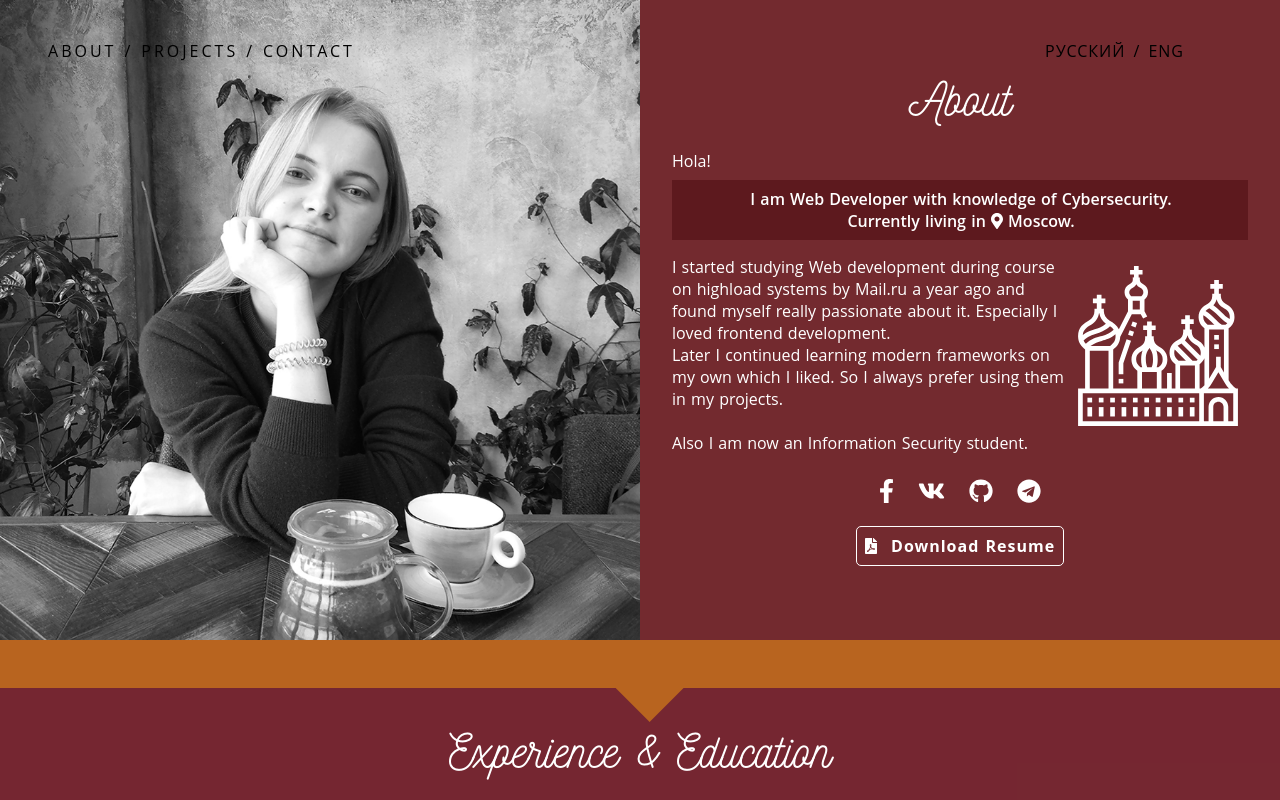
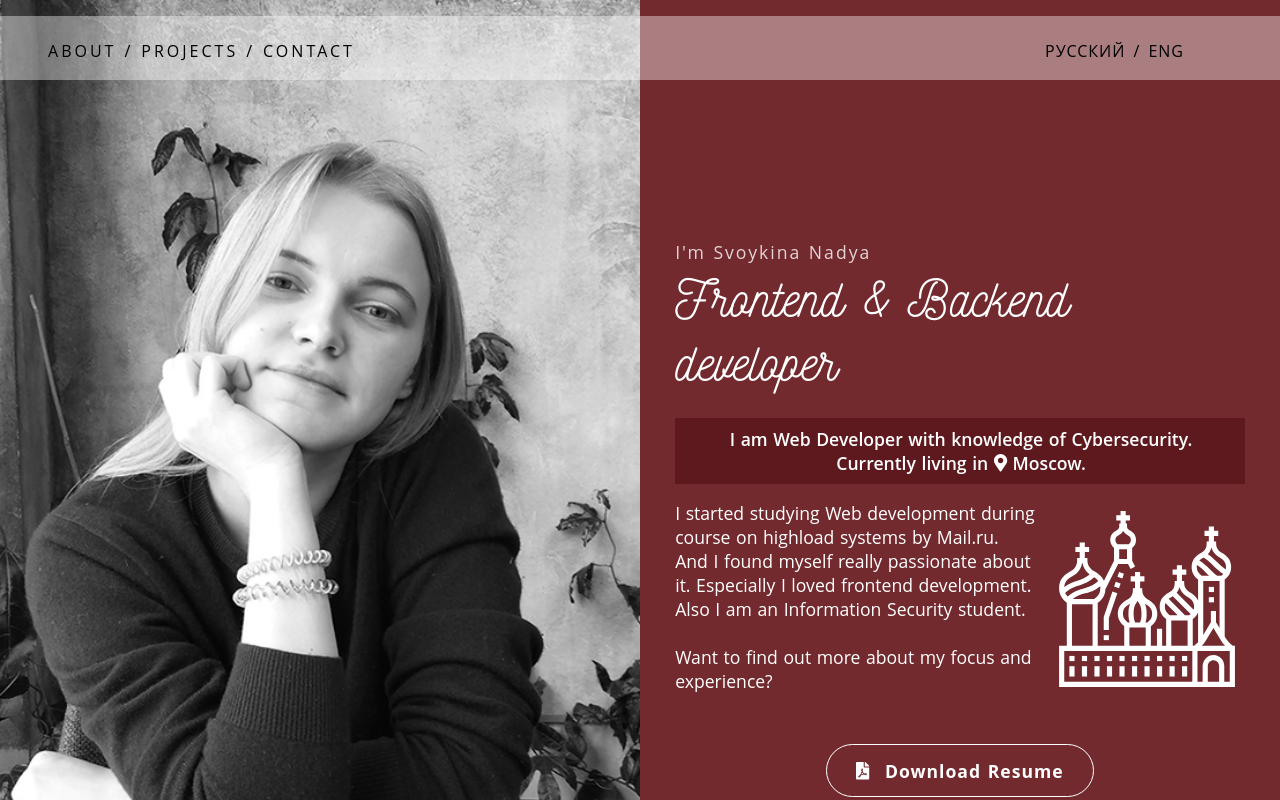
Before and after one commit to couatl/couatl.github.io, a Nuxt app: page /about in a window 1280 px wide. Shown: the top 800 px of the page. Built offline with nearby package versions, Linux system fonts and the light colour scheme.

Commit message:
changed profile styles

```diff
--- a/components/ProfileSection.vue
+++ b/components/ProfileSection.vue
@@ -1,11 +1,12 @@
 <template>
   <section id="about" class="profile">
+    <div class="navbar__background"></div>
     <div class="profile__photo"/>
     <div class="profile__info">
-      <div class="profile__title">About</div>
+      <div class="profile__name">I'm Svoykina Nadya</div>
+      <div class="profile__title">Frontend & Backend <br/> developer</div>
 
       <div class="profile__info_text">
-        <div style="font-weight: normal">Hola!</div>
         <div
           style="margin-bottom: 1em; margin-bottom: 1em; background-color: #5d191e; padding-left: 2px; padding-top: 0.5em; padding-bottom: 0.5em; text-align: center;">
           I am Web Developer with knowledge of Cybersecurity. <br/> Currently living in
@@ -15,34 +16,19 @@
         <div style="font-weight: normal">
           <cathedral-icon class="profile__cathedral-icon"/>
 
-          I started studying Web development during course on highload systems by Mail.ru a year ago and found myself
-          really passionate about it.
+          I started studying Web development during course on highload systems by Mail.ru.
+          <br/>
+          And I found myself really passionate about it.
           Especially I loved frontend development.
-          <br/> Later I continued learning modern frameworks on my own which I liked. So I always prefer using them in
-          my projects.
+          <br/>
+          Also I am an Information Security student.
           <br/>
           <br/>
-          Also I am now an Information Security student.
+          Want to find out more about my focus and experience?
         </div>
       </div>
 
       <div class="profile__info_buttons">
-        <!--Социальные сети!-->
-        <div class="social-icons">
-          <a href="https://www.facebook.com/nadia.svoykina">
-            <font-awesome-icon :icon="['fab', 'facebook-f']"/>
-          </a>
-          <a href="https://vk.com/po_dushka">
-            <font-awesome-icon :icon="['fab', 'vk']"/>
-          </a>
-          <a href="https://github.com/couatl">
-            <font-awesome-icon :icon="['fab', 'github']"/>
-          </a>
-          <a href="https://t.me/couatl">
-            <font-awesome-icon :icon="['fab', 'telegram']"/>
-          </a>
-        </div>
-
         <div class="download-button">
           <a href="svoykina_ru.pdf">
             <font-awesome-icon style="margin-right: 0.5em" icon="file-pdf"/>
@@ -72,19 +58,22 @@
     display: flex;
     background-color: #732a2f;
     color: white;
-    padding: 0;
+    /*padding: 1em;*/
+    /*padding-top: 5em;*/
+    min-height: 65em;
+    height: 100vh;
+    /*box-shadow: inset 0 0 0 1em #ffffff;*/
   }
 
   .profile__title {
     font-family: Nickainley, sans-serif;
-    text-align: center;
+    text-align: left;
     margin-bottom: 0.5em;
     font-size: 3em;
   }
 
   .profile__photo {
     width: 50%;
-    min-height: 40em;
     background: url('../static/profile-photo.png') no-repeat center center;
     background-size: cover;
   }
@@ -93,6 +82,7 @@
     margin: auto;
     padding: 2em;
     width: 50%;
+    font-size: 1.1em;
   }
 
   .profile__info_text {
@@ -111,21 +101,10 @@
     margin: 10px;
   }
 
-  .social-icons {
-    display: flex;
-    justify-content: center;
-    font-size: 1.5em;
-  }
-
-  .social-icons a {
-    color: white;
-    margin: 0.5em;
-  }
-
   .download-button {
-    margin: 1em;
     text-align: center;
     font-weight: bold;
+    margin: 3em 1em 1em;
   }
 
   .download-button a:hover {
@@ -134,21 +113,25 @@
   }
 
   .download-button a {
-    padding: 0.5em;
-    letter-spacing: 1px;
-    border-radius: 5px;
+    transition: all 0.3s;
     border: solid 1px white;
     color: white;
-    transition: all 0.3s;
+    padding: .85rem 1.85rem;
+    font-weight: 700;
+    letter-spacing: 1px;
+    text-decoration: none;
+    border-radius: 5rem;
+    cursor: pointer;
   }
 
   .download-button a i {
     margin-right: 0.4em;
   }
 
-  @media (max-width: 680px) {
+  @media (max-width: 750px) {
     .profile {
       flex-direction: column;
+      height: fit-content;
     }
 
     .profile__photo {
@@ -161,5 +144,23 @@
     .profile__info {
       width: 100%;
     }
+
+    .navbar__background {
+      display: none;
+    }
+  }
+
+  .navbar__background {
+    height: 4em;
+    margin-top: 1em;
+    position: absolute;
+    width: 100%;
+    background: #ffffff63;
+  }
+
+  .profile__name {
+    letter-spacing: 2px;
+    color: rgba(255, 255, 255, .8);
+
   }
 </style>
```
